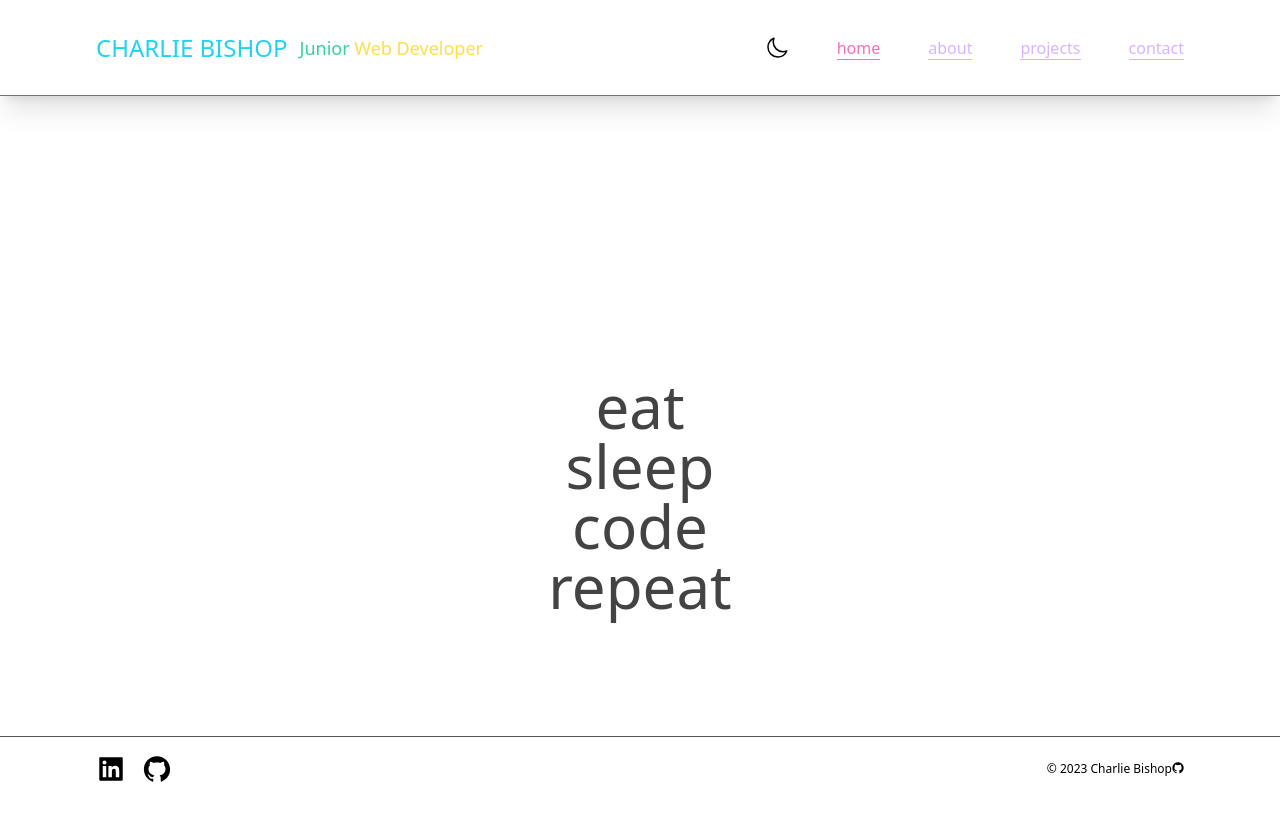
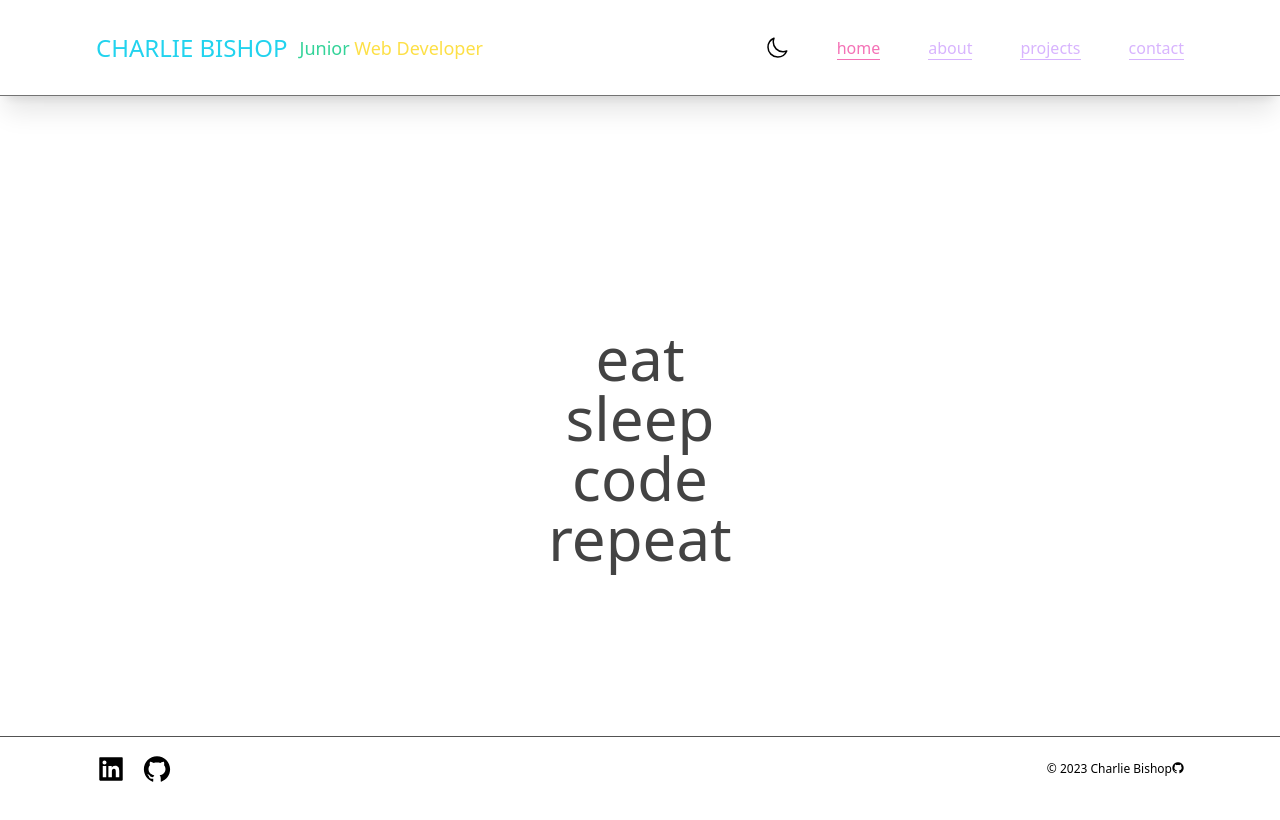
Before and after one commit to charlieBdev/portfolio, a Next.js app: page / in a window 1280 px wide. Shown: the top 820 px of the page. Built offline with nearby package versions, Linux system fonts and the light colour scheme.

Commit message:
layout improved

```diff
--- a/src/app/Components/Footer.tsx
+++ b/src/app/Components/Footer.tsx
@@ -1,6 +1,6 @@
 "use client"
 
-import { useTheme } from "next-themes"
+// import { useTheme } from "next-themes"
 import Link from "next/link"
 import { AiFillLinkedin } from 'react-icons/ai'
 import { AiFillGithub } from 'react-icons/ai'
@@ -12,7 +12,7 @@ export default function Footer() {
     // const colours = theme === 'light' ? 'bg-white text-black' : 'bg-black text-white'
 
     return (
-        <footer className={`mt-auto flex justify-between items-center py-3 px-6 xl:px-24 border-t border-neutral-600 fixed bottom-0 left-0 right-0 h-16 text-black bg-white dark:text-white dark:bg-black`}>
+        <footer className={`flex justify-between items-center py-3 px-6 xl:px-24 border-t border-neutral-600 fixed bottom-0 left-0 right-0 h-16 text-black bg-white dark:text-white dark:bg-black`}>
             <div className="flex space-x-4 text-3xl">
                 <Link href="https://github.com/charlieBdev" target="_blank"><AiFillLinkedin /></Link>
                 <Link href="https://www.linkedin.com/in/charlie-bishop-4a897314a/" target="_blank"><AiFillGithub /></Link>
--- a/src/app/Components/Menu.tsx
+++ b/src/app/Components/Menu.tsx
@@ -18,19 +18,19 @@ export default function Menu() {
 
     return (
         <>
-        <div className={`MOBILE-MENU bg-white dark:bg-black flex lg:hidden`}>
+        <div className={`MOBILE-MENU text-black bg-white dark:text-white dark:bg-black flex lg:hidden`}>
 
 
-          <div className={isNavOpen ? `showMenuNav` : "hideMenuNav"}>
-            {/* <div
+          <div className={isNavOpen ? `showMenuNav text-black bg-white dark:text-white dark:bg-black` : "hideMenuNav"}>
+            <div
               className="CROSS-ICON absolute top-0 right-0 px-6 py-8 rounded-lg"
               onClick={() => setIsNavOpen(false)}
             >
               <svg xmlns="http://www.w3.org/2000/svg" fill="none" viewBox="0 0 24 24" strokeWidth="1.5" stroke="currentColor" className="w-8 h-8">
                 <path strokeLinecap="round" strokeLinejoin="round" d="M6 18L18 6M6 6l12 12" />
               </svg>
-            </div> */}
-            <ul className={`MENU-LINK-MOBILE-OPEN items-center justify-center min-h-32 text-purple-300 text-md`}>
+            </div>
+            <ul className={`MENU-LINK-MOBILE-OPEN text-purple-300 text-center space-y-12 text-md`}>
               <li className="">
                 <Link onClick={() => setIsNavOpen(false)} href="/" className={currentRoute === "/" ? "text-pink-400 border-b border-pink-400" : "border-b border-purple-300"}>home</Link>
               </li>
@@ -43,45 +43,22 @@ export default function Menu() {
               <li className="">
                 <Link onClick={() => setIsNavOpen(false)} href="/contact" className={currentRoute === "/contact" ? "text-pink-400 border-b border-pink-400" : "border-b border-purple-300"}>contact</Link>
               </li>
-              {/* <li className={`my-8 text-3xl text-black bg-white dark:text-white dark:bg-black`}>
-                <div className={`flex space-x-4`}>
-                  <Link href="https://github.com/charlieBdev" target="_blank"><AiFillLinkedin /></Link>
-                  <Link href="https://www.linkedin.com/in/charlie-bishop-4a897314a/" target="_blank"><AiFillGithub /></Link>
-                </div>
-              </li> */}
             </ul>
           </div>
           <button
-            className="HAMBURGER-ICON rounded-lg text-black dark:text-white"
+            className="HAMBURGER-ICON rounded-lg text-black bg-white dark:text-white dark:bg-black"
             onClick={() => setIsNavOpen((prev) => !prev)}
           >
-            {isNavOpen ? (
-              <svg
-                xmlns="http://www.w3.org/2000/svg"
-                fill="none"
-                viewBox="0 0 24 24"
-                stroke="currentColor"
-                className="w-8 h-8"
-              >
-                <path
-                  strokeLinecap="round"
-                  strokeLinejoin="round"
-                  strokeWidth="2"
-                  d="M6 18L18 6M6 6l12 12"
-                />
-              </svg>
-            ) : (
               <svg
                 xmlns="http://www.w3.org/2000/svg"
                 fill="none"
                 viewBox="0 0 24 24"
                 strokeWidth="1.5"
                 stroke="currentColor"
-                className="w-8 h-8 text-black dark:text-white"
+                className="w-8 h-8 hover:animate-pulse"
               >
                 <path strokeLinecap="round" strokeLinejoin="round" d="M3.75 6.75h16.5M3.75 12h16.5m-16.5 5.25h16.5" />
               </svg>
-            )}
           </button>
 
         </div>
--- a/src/app/Components/ThemeChanger.tsx
+++ b/src/app/Components/ThemeChanger.tsx
@@ -25,7 +25,7 @@ export default function ThemeChanger() {
         <button
             onClick={toggleTheme}
             aria-label={`Toggle ${theme === 'light' ? 'Dark' : 'Light'} Theme`}
-            className="flex items-center rounded-lg transition delay-100 duration-300 ease-in-out"
+            className="flex items-center rounded-lg transition delay-100 duration-300 ease-in-out hover:animate-pulse"
         >
             {theme === 'light' ? <Light /> : <Dark />}
         </button>
--- a/src/app/about/page.tsx
+++ b/src/app/about/page.tsx
@@ -2,7 +2,7 @@ import Link from "next/link"
 
 export default function About() {
     return (
-      <div className="flex flex-col p-6 space-y-3 xl:items-center">
+      <div className="flex flex-col mt-24 p-6 space-y-3 xl:items-center">
           <section className="space-y-1">
             <h2 className="text-lg text-pink-400">About</h2>
             <p>I have just finished a ten-week intensive <span className="">Software Engineering</span> Bootcamp with <span className="">Northcoders</span> and am looking for <span className="">Junior</span> or <span className="">Entry-level</span> roles in <span className="">Sheffield</span> or <span className="">Remote</span>.</p>
--- a/src/app/contact/page.tsx
+++ b/src/app/contact/page.tsx
@@ -42,7 +42,7 @@ export default function Contact() {
   }
 
   return (
-    <section className="flex flex-col lg:flex-row p-6 xl:justify-center space-y-6">
+    <section className="flex flex-col mt-24 lg:flex-row p-6 xl:justify-center space-y-6">
         <div className="space-y-1">
           <h2 className="text-lg text-pink-400">Contact</h2>
           <p>Please <span className="">feel free</span> to leave a message. I'd <span className="">love</span> to hear from you <span className="">regardless</span> of what it's about!</p>
--- a/src/app/globals.css
+++ b/src/app/globals.css
@@ -6,16 +6,18 @@
 .hideMenuNav {
   display: none;
 }
+
 .showMenuNav {
+  display: block;
+  position: absolute;
+  width: 100%;
+  height: 100vh;
+  top: 0;
+  left: 0;
+  background: white;
+  z-index: 10;
   display: flex;
-  flex-direction: row;
-  position: relative;
-  width: 100%;
-  height: calc(6rem - 1px);
-  top: 0;
-  /* left: 0; */
-  right: 0;
-  z-index: 50;
-  justify-content: center;
+  flex-direction: column;
+  justify-content: space-evenly;
   align-items: center;
 }
--- a/src/app/layout.tsx
+++ b/src/app/layout.tsx
@@ -18,8 +18,8 @@ export default function RootLayout({
 }) {
   return (
     <>
-      {/* <html lang="en" suppressHydrationWarning className="h-full"> */}
-      <html lang="en" className="light" style={{ colorScheme: 'light' }}>
+      <html lang="en" suppressHydrationWarning className="">
+      {/* <html lang="en" className="light" style={{ colorScheme: 'light' }}> */}
         <Head>
           <link rel="stylesheet" href="https://cdn.jsdelivr.net/gh/devicons/devicon@v2.15.1/devicon.min.css" />
           <link rel="apple-touch-icon" sizes="180x180" href="src/app/apple-touch-icon.png" />
@@ -28,10 +28,10 @@ export default function RootLayout({
           <link rel="manifest" href="src/app/site.webmanifest" />
         </Head>
           <Providers>
-            <body className="flex flex-col min-h-full text-black bg-white dark:text-white dark:bg-black">
+            <body className="flex flex-col text-black bg-white dark:text-white dark:bg-black">
+              {children}
               <Navbar />
-              <main className="w-full mt-24 mb-16 min-h-screen">
-                {children}
+              <main className="mb-16 text-black bg-white dark:text-white dark:bg-black">
               </main>
               <Footer/>
             </body>
--- a/src/app/page.tsx
+++ b/src/app/page.tsx
@@ -7,7 +7,7 @@
 export default function Home() {
 
   return (
-      <section className="flex flex-col justify-center center-items min-h-screen">
+      <section className="flex mt-12 flex-col justify-center center-items min-h-screen">
         <p className="text-6xl animate-pulse text-center">eat</p>
         <p className="text-6xl animate-pulse text-center">sleep</p>
         <p className="text-6xl animate-pulse text-center">code</p>
--- a/src/app/projects/page.tsx
+++ b/src/app/projects/page.tsx
@@ -3,7 +3,7 @@ import Link from "next/link"
 
 export default function Projects() {
     return (
-      <div className="p-6 space-y-1 min-h-screen xl:flex xl:flex-col xl:items-center">
+      <div className="mt-24 mb-16 p-6 space-y-1 xl:flex xl:flex-col xl:items-center">
         <section>
           <h2 className="text-lg text-pink-400">Projects</h2>
           <p>Don't panic! Projects <span className="">incoming...</span></p>
```
